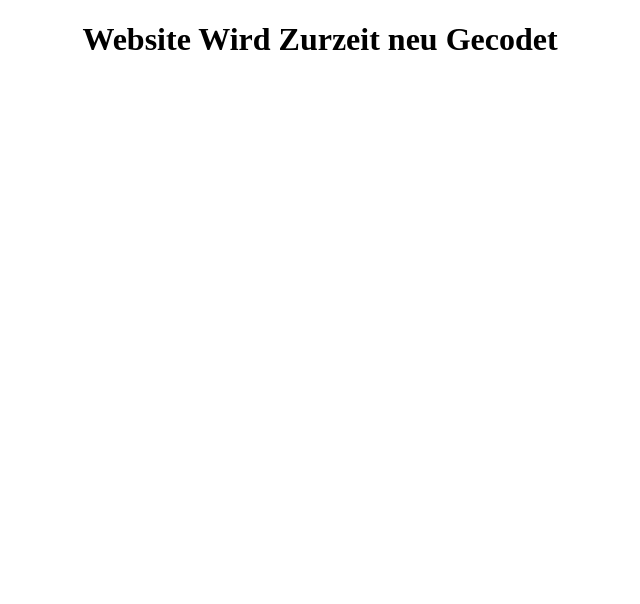
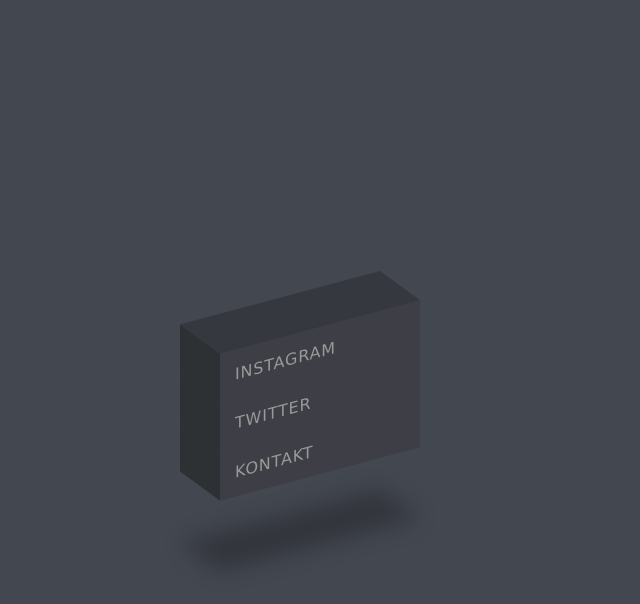
Before and after one commit to Lelex-01/Home, a plain HTML site: page index.html in a window 1280 px wide. Shown: the whole page, without its empty margins (320-960 px from the left). Drawn offline with Linux system fonts and the light colour scheme; a web font is replaced by a local one.

Commit message:
Add files via upload

```diff
--- a/index.html
+++ b/index.html
@@ -1,9 +1,17 @@
-<!DOCTYPE html>
-<html>
-    <body>
-        <title>Lelex</title>
-    </body>
-    <center>
-        <h1>Website Wird Zurzeit neu Gecodet</h1>
-    </center>
+<!doctype html>
+<html lang="en">
+<head>
+    <meta charset="utf-8">
+    <meta http-equiv="x-ua-compatible" content="ie=edge">
+    <meta name="viewport" content="width=device-width, initial-scale=1.0">
+    <link rel="stylesheet" href="styles.css">
+    <title>lelex_01</title>
+</head>
+<body>
+    <ul>
+        <li style="--i:3;"><a href="https://www.instagram.com/lelex_0/" target="_blank">Instagram</a></li>
+        <li style="--i:2;"><a href="https://twitter.com/01_lelex" target="_blank">Twitter</a></li>
+        <li style="--i:1;"><a href="" target="_blank">Kontakt</a></li>
+    </ul>
+</body>
 </html>
--- /dev/null
+++ b/styles.css
@@ -0,0 +1,121 @@
+@import url('https://fonts.googleapis.com/css2?family=koulen&display=swap');
+
+*
+{
+    margin: 0;
+    padding:0;
+    box-sizing: border-box;
+    font-family:'koulen', cursive;
+}
+
+
+body
+{
+    display: flex;
+    justify-content: center;
+    align-items: center;
+    min-height: 100vh;
+    background: #434750;
+
+}
+
+
+ul
+{
+    position: relative;
+    transform: skewy(-15deg);
+    -webkit-transform: skewy(-15deg);
+    -moz-transform: skewy(-15deg);
+    -ms-transform: skewy(-15deg);
+    -o-transform: skewy(-15deg);
+}
+
+ul li
+{
+     position: relative;
+     list-style: none;
+     width: 200px;
+     background: #3e3f46;
+     padding: 15px;
+     z-index: var(--i);
+     transition: 0.5s ;
+}
+
+ul li:hover
+
+{
+    background: #ff00ff;
+    transform: translatex(-50px);
+}
+
+ul li::before
+{
+    content:'';
+    position: absolute;
+    top: 0;
+    left: -40px;
+    width:40px;
+    height: 100%;
+    background:#2e3133;
+    transform-origin: right;
+    transform: skewy(45deg);
+    transition: .5s;
+
+}
+
+ul li:hover:before
+
+{
+    background:#ff00ff;
+}
+
+ul li::after
+{
+   content: '';
+   position: absolute;
+   top: -40px;
+   left: 0;
+   width: 100%;
+   height: 40px;
+   background: #35383e;
+   transform-origin: bottom;
+   transform: skewx(45deg);
+   transition:0.5s ;
+
+}
+
+ul li:hover::after
+
+{
+    background: rgb(255,0,255);
+}
+
+
+
+
+ul li a
+
+{
+    text-decoration: none;
+    color: #999;
+    display: block;
+    text-transform: uppercase;
+    letter-spacing: 0.05em;
+    transition: 0.5s;
+    -webkit-transition: 0.5s;
+    -moz-transition: 0.5s;
+    -ms-transition: 0.5s;
+    -o-transition: 0.5s;
+}
+
+ul li:hover a
+
+{
+    color: #fff;
+}
+
+
+ul li:last-child:after
+{
+    box-shadow: -120px 120px 20px rgba(0, 0, 0, 0.25);
+}
```
